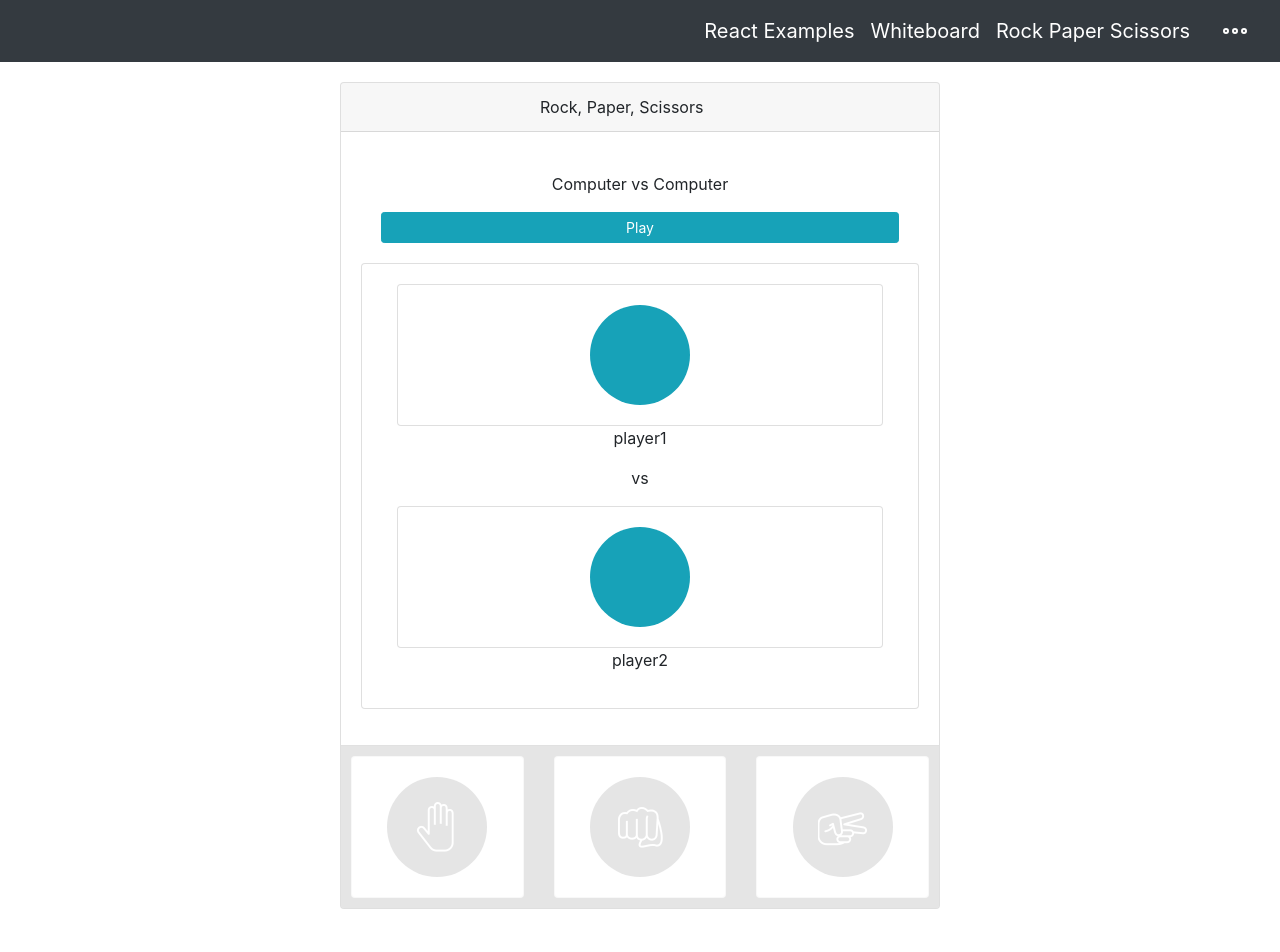
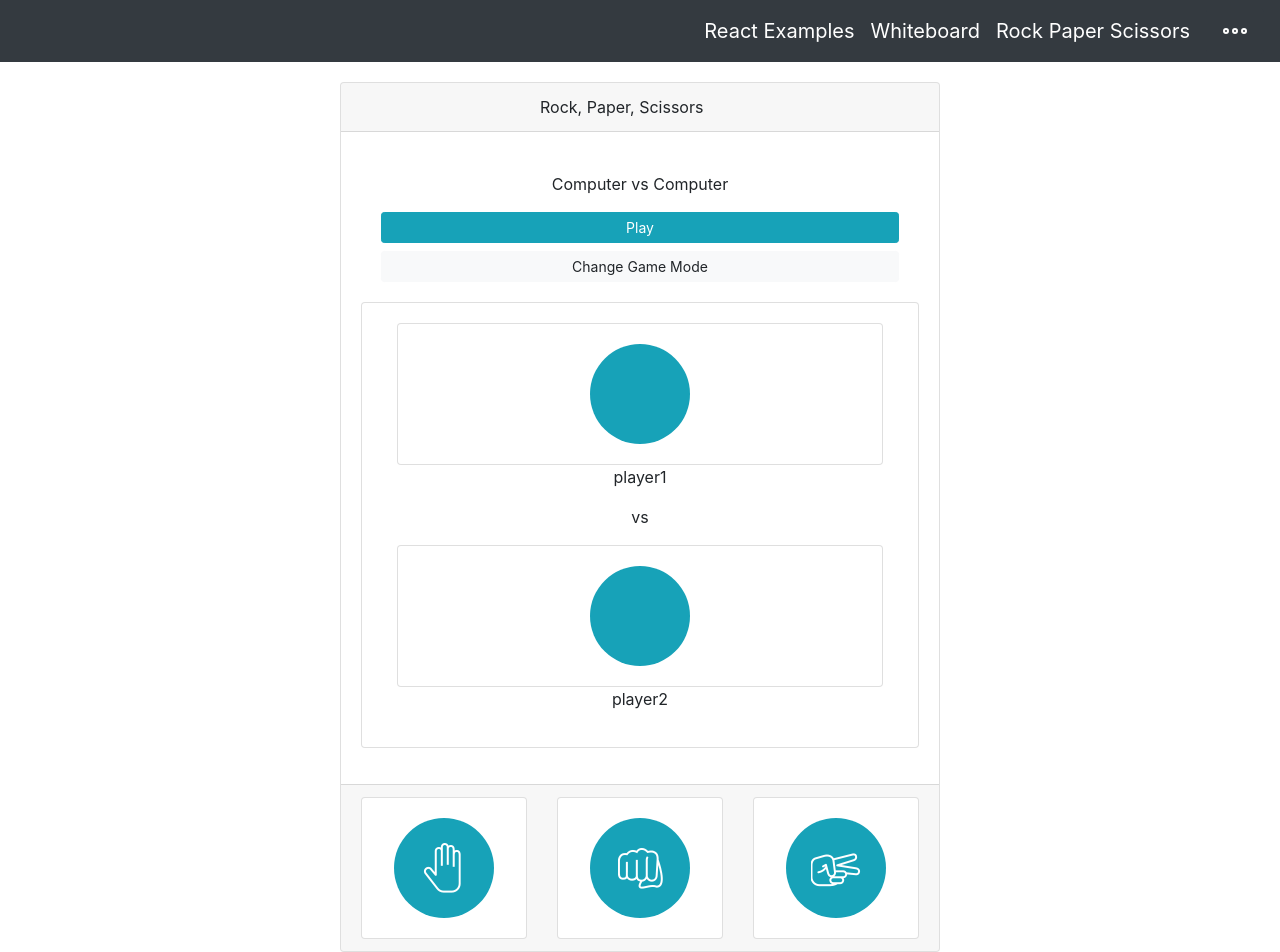
Before and after one commit to daru23/react-context-modal, a React app: page /#/rock-paper-scissors in a window 1280 px wide. Shown: the top 952 px of the page. Before the commit the page ends 929 px from the top, so only its background shows below. Built offline with nearby package versions, Linux system fonts and the light colour scheme.

Commit message:
changing game mode

```diff
--- a/src/components/GameMode.jsx
+++ b/src/components/GameMode.jsx
@@ -2,12 +2,23 @@ import React, {Component} from 'react';
 
 export class GameMode extends Component {
     render () {
-        const {startGame} = this.props;
+        const {gameMode, startGame, selectGameMode} = this.props;
+        let gameModeText = 'Computer vs Computer';
+        if (gameMode === 2 ) {
+            gameModeText = 'Computer vs User';
+        } else if (gameMode === 3) {
+            gameModeText = 'User vs User';
+        }
         return (
             <div className="">
                 <div className="mx-auto text-center block-spacer">
-                    <p className="text-center">Computer vs Computer</p>
-                    <button type="button" className="btn btn-info btn-sm btn-block" onClick={startGame}>Play</button>
+                    <p className="text-center">{gameModeText}</p>
+
+                    {gameMode === 1 && <button type="button" className="btn btn-info btn-sm btn-block"
+                                               onClick={startGame}>Play</button>}
+
+                    <button type="button" className="btn btn-light btn-sm btn-block"
+                            onClick={selectGameMode}>Change Game Mode</button>
                 </div>
             </div>
         )
--- a/src/components/RockPaperScissors.jsx
+++ b/src/components/RockPaperScissors.jsx
@@ -6,16 +6,29 @@ import UserPlays from './UserPlays';
 
 export class RockPaperScissors extends Component {
 
+    /*
+     * Game Modes
+     * 1 computer vs computer
+     * 2 computer vs user
+     * 3 user vs user
+     */
+
     constructor(props) {
         super(props);
         this.symbols = ['rock', 'paper', 'scissors'];
         this.state = {
-            player1: null,
-            player2: null,
+            gameMode: 1,
+            player1: {},
+            player2: {},
             winner: null,
         };
     }
-
+    selectGameMode = () => {
+        // Circular assign of state
+        this.setState({
+            gameMode: this.state.gameMode === 3? 1 : this.state.gameMode + 1
+        })
+    };
     startGame = () => {
         let counter = 0;
         let interval = setInterval(() => {
@@ -44,7 +57,7 @@ export class RockPaperScissors extends Component {
     };
 
     render() {
-        const {player1, player2, winner} = this.state;
+        const {gameMode, player1, player2, winner} = this.state;
         return (
             <div className="card mx-auto game-box-size">
                 <div className="card-header">
@@ -53,11 +66,11 @@ export class RockPaperScissors extends Component {
                     </div>
                 </div>
                 <div className="card-body">
-                    <GameMode startGame={this.startGame}/>
+                    <GameMode gameMode={gameMode} startGame={this.startGame} selectGameMode={this.selectGameMode}/>
                     <GameBoard player1={player1} player2={player2}/>
                     <p className="text-center">{winner}</p>
                 </div>
-                <div className="card-footer text-muted grey-layer">
+                <div className="card-footer text-muted">
                     <UserPlays/>
                 </div>
             </div>
--- a/src/components/UserPlays.jsx
+++ b/src/components/UserPlays.jsx
@@ -8,9 +8,9 @@ export class UserPlays extends Component {
     render () {
         return (
             <div className="row">
-                <PlayOption space={4} play={"paper"} color={"grey"} />
-                <PlayOption space={4} play={"rock"} color={"grey"}/>
-                <PlayOption space={4}  play={"scissors"} color={"grey"}/>
+                <PlayOption space={4} play={"paper"} color={"#17a2b8"} />
+                <PlayOption space={4} play={"rock"} color={"#17a2b8"}/>
+                <PlayOption space={4}  play={"scissors"} color={"#17a2b8"}/>
             </div>
         )
     }
--- a/src/components/whiteboard.css
+++ b/src/components/whiteboard.css
@@ -74,6 +74,7 @@
     -moz-border-radius: 70px;
     -webkit-border-radius: 70px;
     border-radius: 70px;
+    cursor: pointer;
 }
 
 .circle > img {
```
